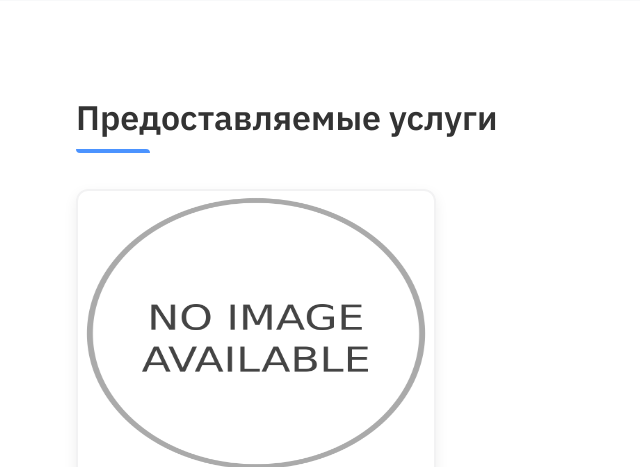
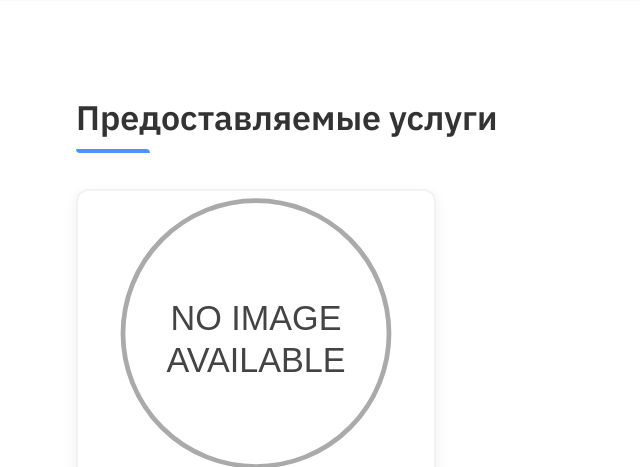
Before and after one commit to benjiman7/metalloved, a Django app: page / in a window 1280 px wide. Shown: the part 2133-2600 px from the top of the page, without its empty margins (0-640 px from the left). Run offline with Django 4.2, Linux system fonts and the light colour scheme; tables that the repository leaves empty hold one stand-in row (values such as "Sample post").

Commit message:
Change the extension of the default image for the card

```diff
--- a/metalloved/website/templates/website/index.html
+++ b/metalloved/website/templates/website/index.html
@@ -236,7 +236,7 @@
                         <div class="services__list">
                             {% for card in cards %}
                             <div class="services__list-item">
-                                <img class="services__list-item-img" src="../../static/images/photos/no-image.png" alt="Card">
+                                <img class="services__list-item-img" src="../static/images/photos/default.svg" alt="Card">
                                 <div class="services__list-item-content">
                                     <h1 class="services__list-item-title">{{ card.title }}</h1>
                                     <p class="services__list-item-subtitle">{{ card.description }}</p>
```
Also changed, not shown: metalloved/website/static/images/photos/default.svg (added), metalloved/website/static/images/photos/no-image.png (deleted).
